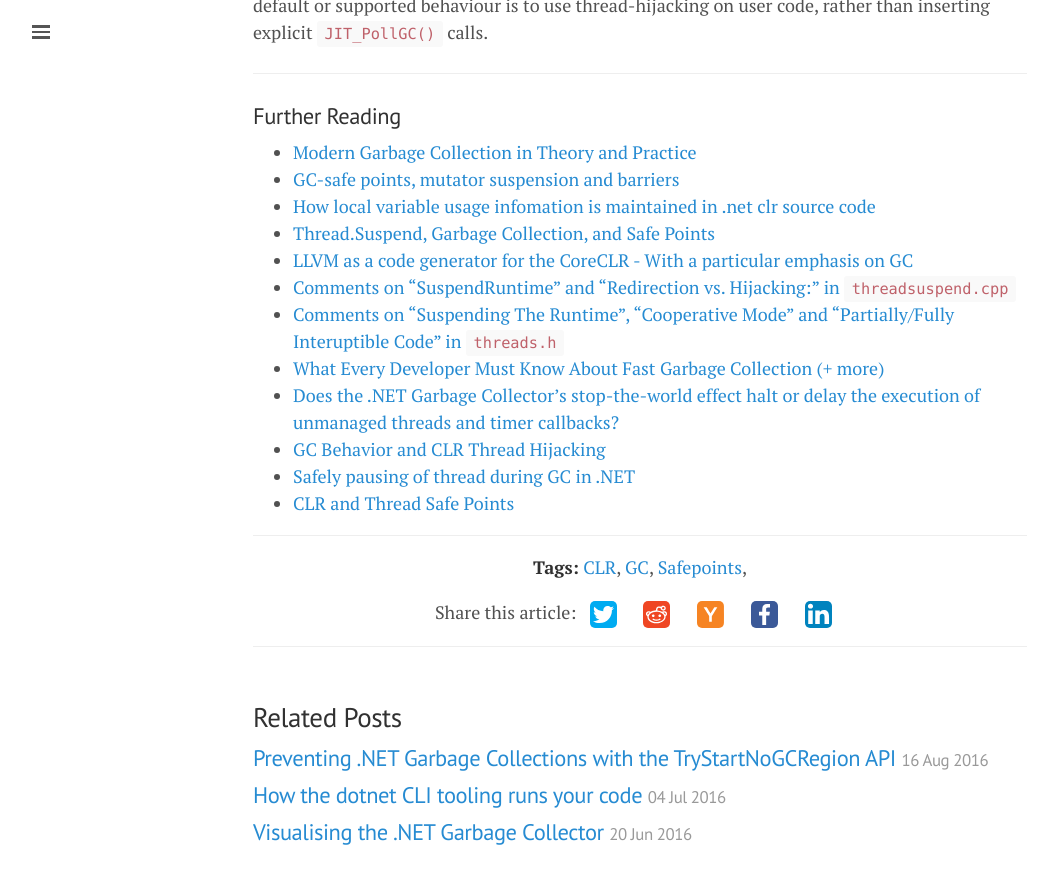
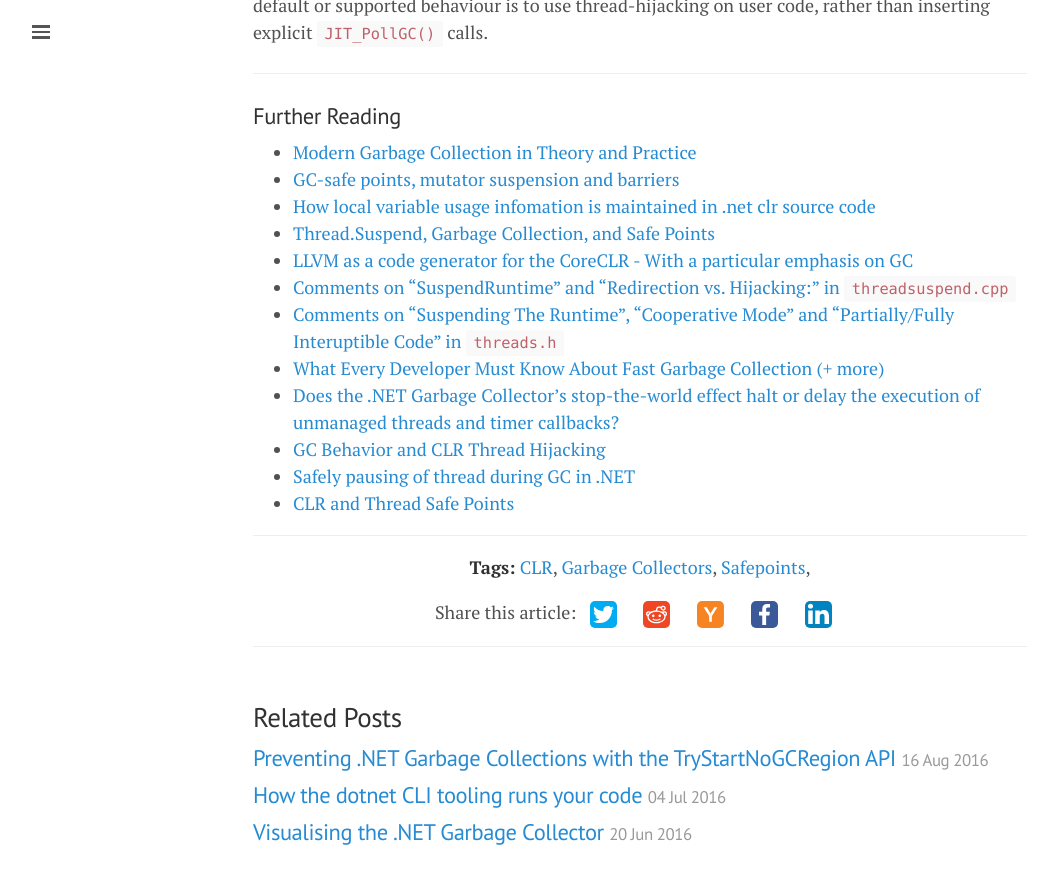
Before and after one commit to mattwarren/mattwarren.github.io, a Jekyll site: the page built from _posts/2016-08-08-GC-Pauses-and-Safe-Points.md, in a window 1280 px wide and 900 px high, scrolled down 4964 px. Shown: the top 884 px of the window, without its empty margins (0-1039 px from the left). Built offline with Jekyll 4.4.1, drawn with Linux system fonts in a browser that asks for light colours; nearby versions of some CDN libraries; comment, search, counter and statistics services are not loaded.

Commit message:
Better tags and more snark!

```diff
--- a/_posts/2016-08-08-GC-Pauses-and-Safe-Points.md
+++ b/_posts/2016-08-08-GC-Pauses-and-Safe-Points.md
@@ -2,7 +2,7 @@
 layout: post
 title: GC Pauses and Safe Points
 comments: true
-tags: [CLR, GC, Safepoints]
+tags: [CLR, Garbage Collectors, Safepoints]
 date: 2016-08-08
 
 ---
```
Also changed, not shown: _posts/2016-08-16-Preventing-dotNET-Garbage-Collections-with-the-TryStartNoGCRegion-API.md (+3 -1 lines).
